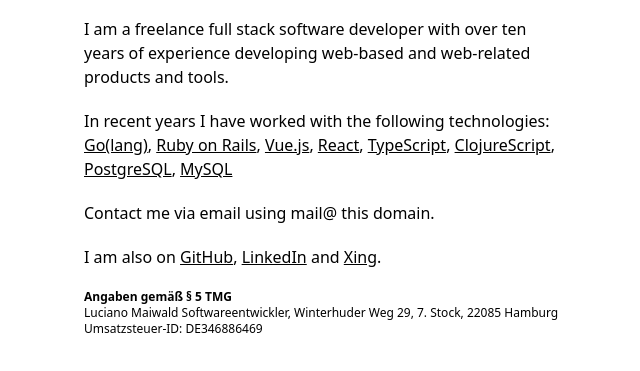
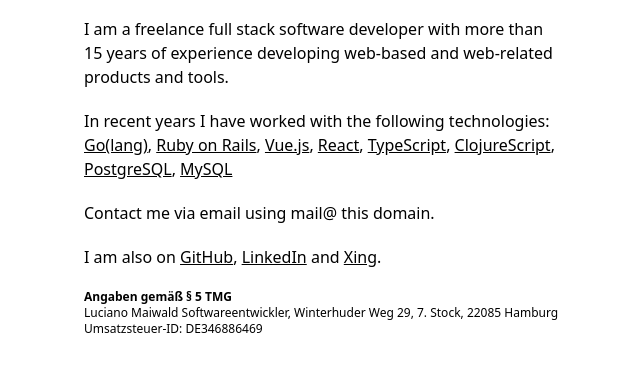
Before and after one commit to maiwald/maiwald.github.io, a website: page index.html in a window 1280 px wide. Shown: the part 143-514 px from the top of the page, without its empty margins (316-956 px from the left). Drawn offline with Linux system fonts and the light colour scheme.

Commit message:
It's been more than ten years, actually

```diff
--- a/index.html
+++ b/index.html
@@ -16,8 +16,8 @@
       </header>
 
       <p class="">
-        I am a freelance full stack software developer with over ten years of
-        experience developing web-based and web-related products and tools.
+        I am a freelance full stack software developer with more than 15 years
+        of experience developing web-based and web-related products and tools.
       </p>
 
       <p>
```
